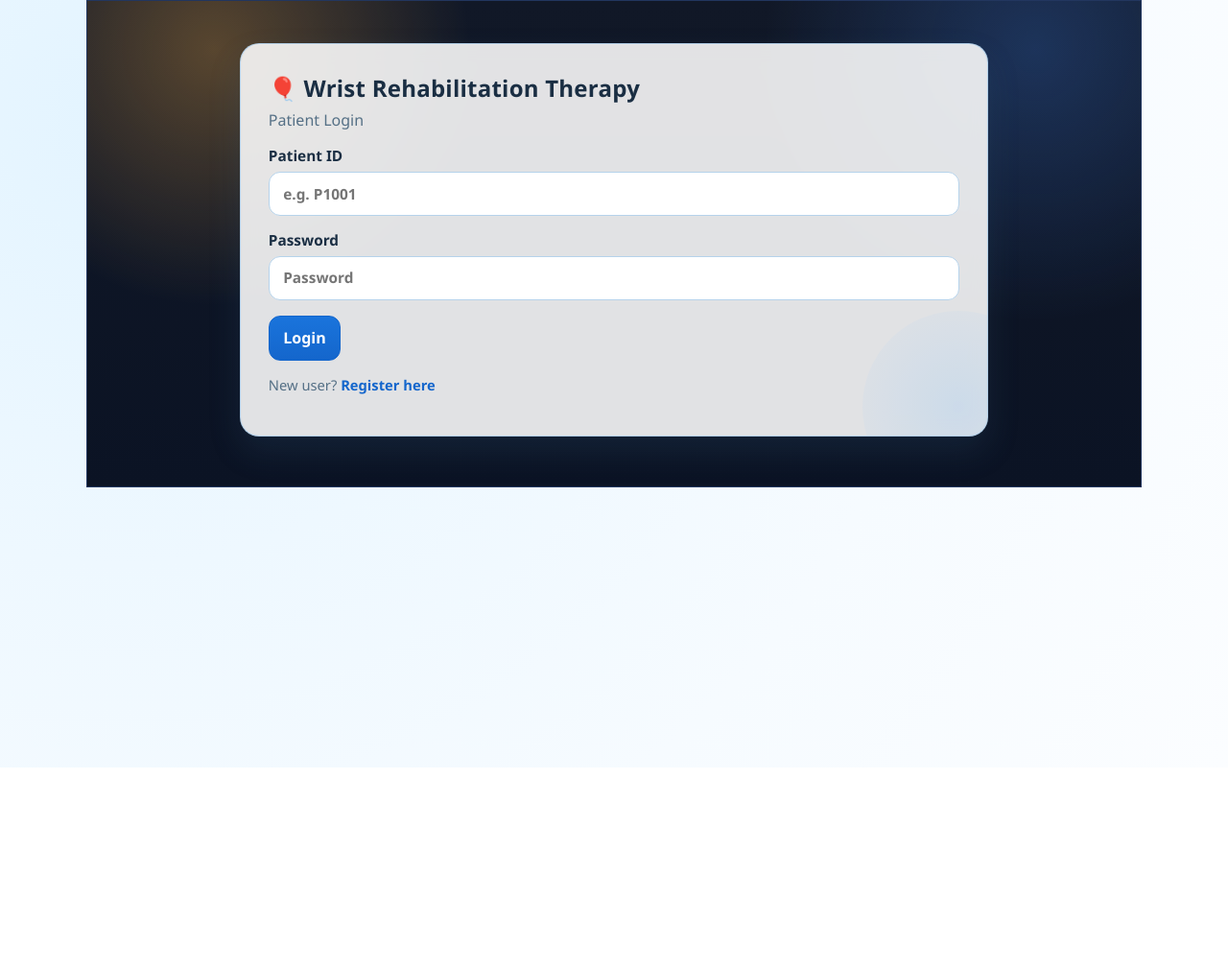
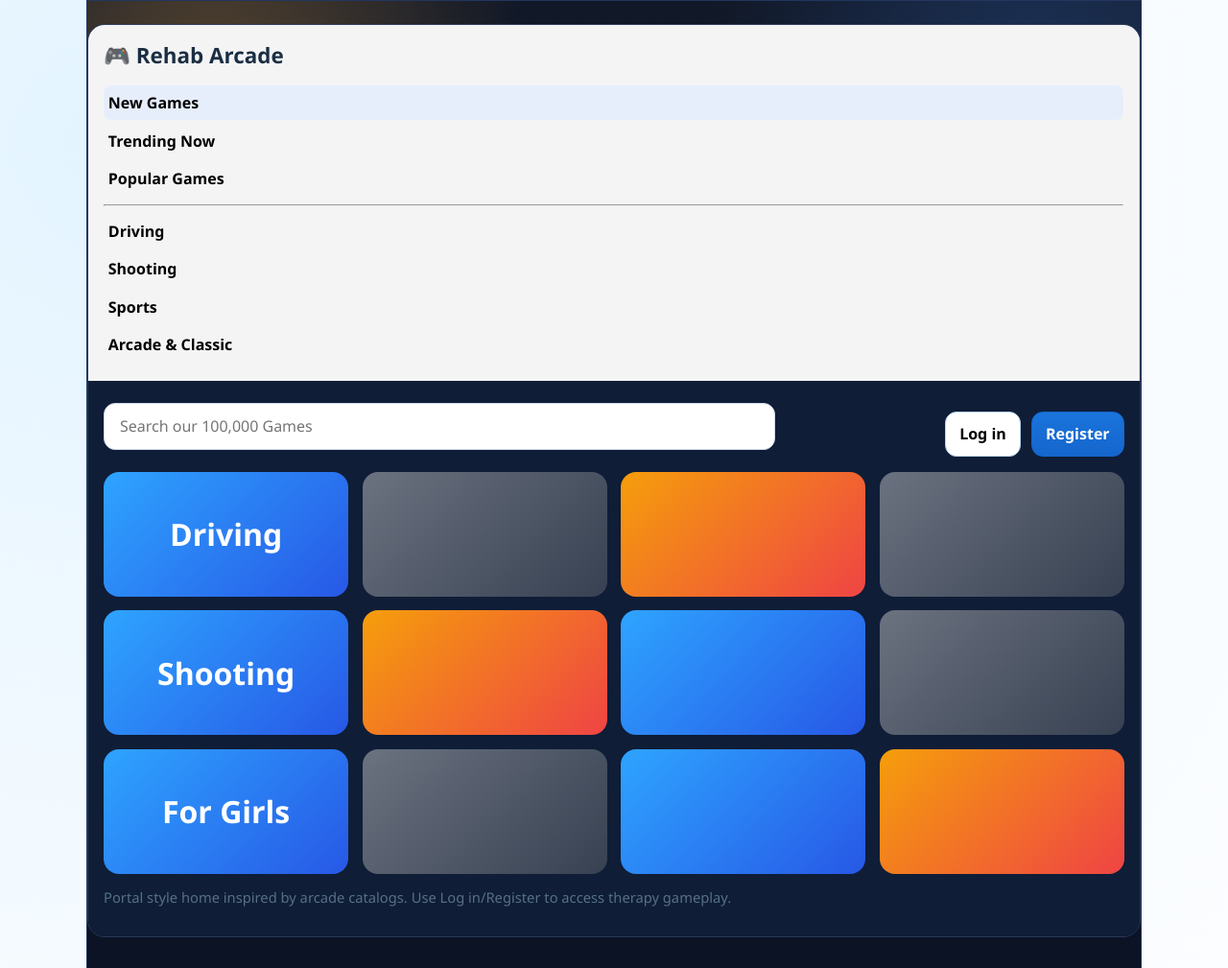
Before and after one commit to Tharuncys/GAme, a website: page index.html in a window 1280 px wide. Shown: the whole page at 96% size. Before the commit the page ends 800 px from the top, so only its background shows below. Drawn offline with Linux system fonts and the light colour scheme.

Commit message:
Add portal-style landing and profile section to dashboard

```diff
--- a/app.js
+++ b/app.js
@@ -40,6 +40,8 @@ const state = {
 
 const els = {
   appVersion: document.getElementById("appVersion"),
+  portalLoginBtn: document.getElementById("portalLoginBtn"),
+  portalRegisterBtn: document.getElementById("portalRegisterBtn"),
   loginPatientId: document.getElementById("loginPatientId"),
   loginPassword: document.getElementById("loginPassword"),
   openRegisterBtn: document.getElementById("openRegisterBtn"),
@@ -75,6 +77,7 @@ const els = {
   startTaskBtn: document.getElementById("startTaskBtn"),
   taskGateMessage: document.getElementById("taskGateMessage"),
   dashboardTitle: document.getElementById("dashboardTitle"),
+  profileSummary: document.getElementById("profileSummary"),
   summaryContent: document.getElementById("summaryContent"),
   dailyProgressChart: document.getElementById("dailyProgressChart"),
   levelTrendGrid: document.getElementById("levelTrendGrid"),
@@ -639,6 +642,10 @@ const renderSummary = async () => {
   if (els.dashboardTitle) {
     els.dashboardTitle.textContent = `Dashboard for ${session.patient.patientName || session.userId}`;
   }
+  if (els.profileSummary) {
+    const p = session.patient || {};
+    els.profileSummary.textContent = `Name: ${p.patientName || "-"} | Age: ${p.age || "-"} | Gender: ${p.gender || "-"} | Affected Hand: ${p.affectedHand || "-"}`;
+  }
 
   els.summaryContent.innerHTML = `
     <p><strong>Latest Session:</strong> ${new Date(session.savedAt).toLocaleString()}</p>
@@ -655,6 +662,8 @@ const renderSummary = async () => {
 };
 
 const attachEvents = () => {
+  if (els.portalLoginBtn) els.portalLoginBtn.addEventListener("click", () => showScene("authScene"));
+  if (els.portalRegisterBtn) els.portalRegisterBtn.addEventListener("click", () => showScene("patientScene"));
   els.openRegisterBtn.addEventListener("click", () => showScene("patientScene"));
 
   document.getElementById("loginBtn").addEventListener("click", async () => {
@@ -674,7 +683,7 @@ const attachEvents = () => {
   document.getElementById("logoutBtn").addEventListener("click", () => {
     stopCameraTracking();
     state.activeUserId = null;
-    showScene("authScene");
+    showScene("portalScene");
   });
 
   document.getElementById("settingsBtn").addEventListener("click", () => showScene("settingsScene"));
@@ -798,7 +807,7 @@ const init = () => {
     });
   }
   attachEvents();
-  showScene("authScene");
+  showScene("portalScene");
 };
 
 window.addEventListener("beforeunload", () => stopCameraTracking());
--- a/index.html
+++ b/index.html
@@ -8,7 +8,41 @@
 </head>
 <body>
   <main id="app" class="arcade-shell">
-    <section id="authScene" class="scene active card auth-card">
+    <section id="portalScene" class="scene active portal-scene">
+      <aside class="portal-sidebar">
+        <div class="brand">🎮 Rehab Arcade</div>
+        <nav>
+          <button class="portal-nav active">New Games</button>
+          <button class="portal-nav">Trending Now</button>
+          <button class="portal-nav">Popular Games</button>
+          <hr />
+          <button class="portal-nav">Driving</button>
+          <button class="portal-nav">Shooting</button>
+          <button class="portal-nav">Sports</button>
+          <button class="portal-nav">Arcade &amp; Classic</button>
+        </nav>
+      </aside>
+      <div class="portal-main">
+        <header class="portal-topbar">
+          <input class="portal-search" placeholder="Search our 100,000 Games" />
+          <div class="actions">
+            <button id="portalLoginBtn">Log in</button>
+            <button id="portalRegisterBtn" class="primary">Register</button>
+          </div>
+        </header>
+        <div class="portal-grid">
+          <div class="portal-feature">Driving</div>
+          <div class="portal-card"></div><div class="portal-card"></div><div class="portal-card"></div>
+          <div class="portal-feature">Shooting</div>
+          <div class="portal-card"></div><div class="portal-card"></div><div class="portal-card"></div>
+          <div class="portal-feature">For Girls</div>
+          <div class="portal-card"></div><div class="portal-card"></div><div class="portal-card"></div>
+        </div>
+        <p class="hint">Portal style home inspired by arcade catalogs. Use Log in/Register to access therapy gameplay.</p>
+      </div>
+    </section>
+
+    <section id="authScene" class="scene card auth-card">
       <h1>🎈 Wrist Rehabilitation Therapy</h1>
       <p class="muted">Patient Login</p>
       <label>
@@ -147,6 +181,11 @@
         <h2 id="dashboardTitle">Dashboard for -</h2>
       </div>
 
+      <section class="storage-box dash-panel" id="profilePanel">
+        <h3>Profile</h3>
+        <p id="profileSummary">-</p>
+      </section>
+
       <div class="dashboard-grid two-col">
         <section class="storage-box dash-panel">
           <h3>Daily Activity Summary</h3>
--- a/styles.css
+++ b/styles.css
@@ -345,3 +345,46 @@ button:disabled { opacity:.55; cursor:not-allowed; transform:none; }
 @media (max-width: 980px) {
   .game-tile { flex-direction: column; align-items:flex-start; }
 }
+
+
+.portal-scene {
+  display: grid;
+  grid-template-columns: 260px 1fr;
+  min-height: 86vh;
+  border-radius: 18px;
+  overflow: hidden;
+  border: 1px solid #2b3958;
+  background: #0e1628;
+}
+
+.portal-sidebar {
+  background: #f4f4f5;
+  padding: 1rem;
+  border-right: 1px solid #d6d6da;
+}
+.portal-sidebar .brand { font-size: 1.4rem; font-weight: 800; margin-bottom: 1rem; }
+.portal-nav { display:block; width:100%; text-align:left; border:0; background:transparent; padding:.45rem .3rem; border-radius:8px; margin-bottom:.2rem; }
+.portal-nav.active, .portal-nav:hover { background:#e7eefb; }
+
+.portal-main { padding: 1rem; background: #0f1d37; }
+.portal-topbar { display:flex; justify-content:space-between; gap:1rem; align-items:center; margin-bottom:1rem; }
+.portal-search { flex:1; max-width:700px; border-radius:12px; border:1px solid #d0d8e8; padding:.78rem 1rem; }
+.portal-grid {
+  display:grid;
+  grid-template-columns: repeat(4, minmax(0,1fr));
+  gap:.9rem;
+}
+.portal-feature, .portal-card {
+  border-radius:16px;
+  min-height:130px;
+  background: linear-gradient(135deg, #2ea4ff, #2758e6);
+}
+.portal-feature { grid-column: span 1; color:#fff; font-size:2rem; font-weight:800; display:flex; align-items:center; justify-content:center; }
+.portal-card:nth-child(2n) { background: linear-gradient(135deg,#6b7280,#374151); }
+.portal-card:nth-child(3n) { background: linear-gradient(135deg,#f59e0b,#ef4444); }
+
+@media (max-width: 980px) {
+  .portal-scene { grid-template-columns: 1fr; }
+  .portal-sidebar { display:none; }
+  .portal-grid { grid-template-columns: repeat(2, minmax(0,1fr)); }
+}
```
